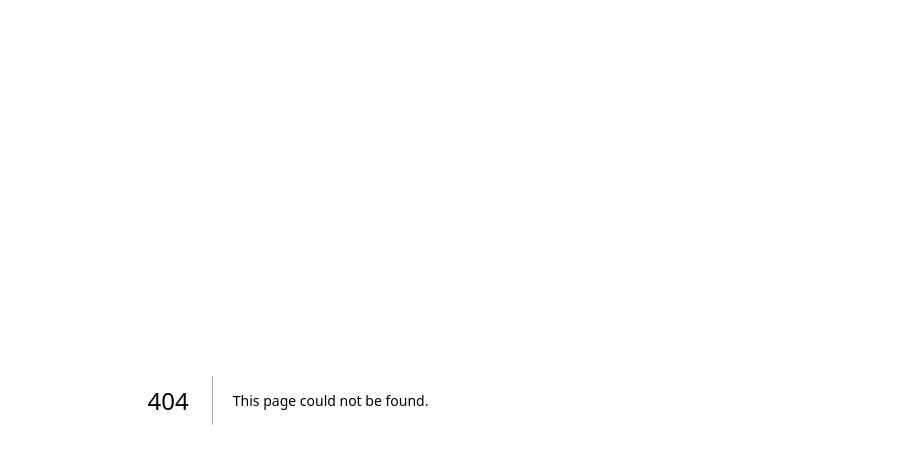
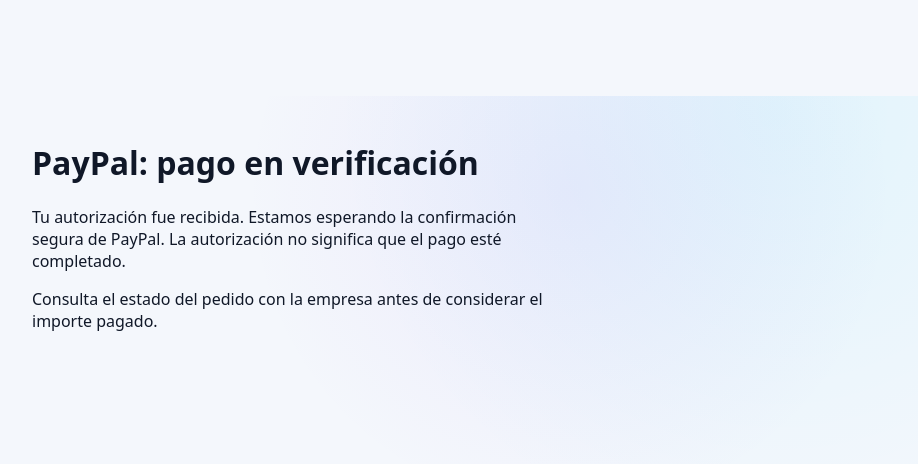
Before and after one commit to angelberiguete-pixel/crm, a Next.js app: page /paypal/return in a window 1280 px wide. Before the commit this address had no page. Shown: the top 464 px of the page, without its empty margins (352-1270 px from the left). Built offline with nearby package versions, Linux system fonts and the light colour scheme.

Commit message:
feat(paypal): neutral public return/cancel pages without false payment confirmation

```diff
--- /dev/null
+++ b/app/paypal/return/page.tsx
@@ -0,0 +1,8 @@
+export default function PayPalReturnPage(){
+  return <main style={{maxWidth:560,margin:"6rem auto",padding:"1.5rem",fontFamily:"system-ui"}}>
+    <h1>PayPal: pago en verificación</h1>
+    <p>Tu autorización fue recibida. Estamos esperando la confirmación segura de PayPal.
+    La autorización no significa que el pago esté completado.</p>
+    <p>Consulta el estado del pedido con la empresa antes de considerar el importe pagado.</p>
+  </main>;
+}
```
